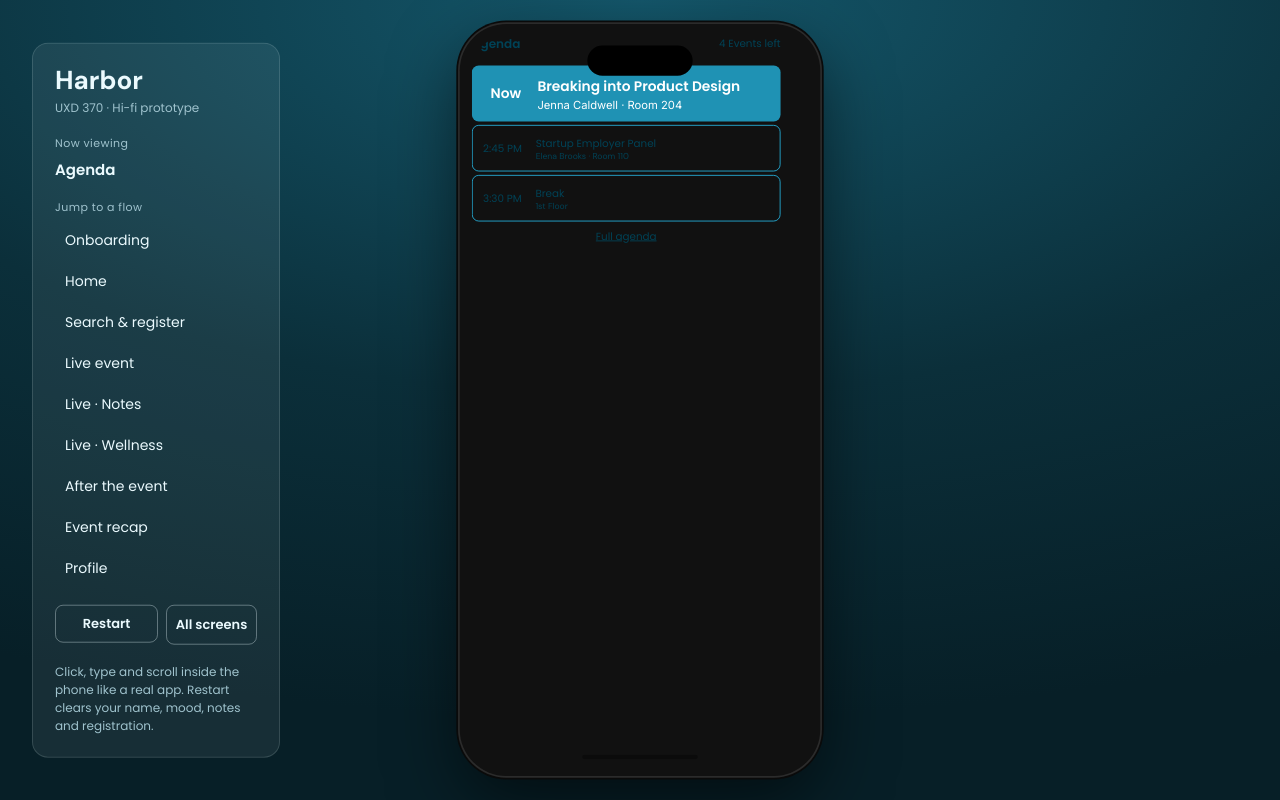
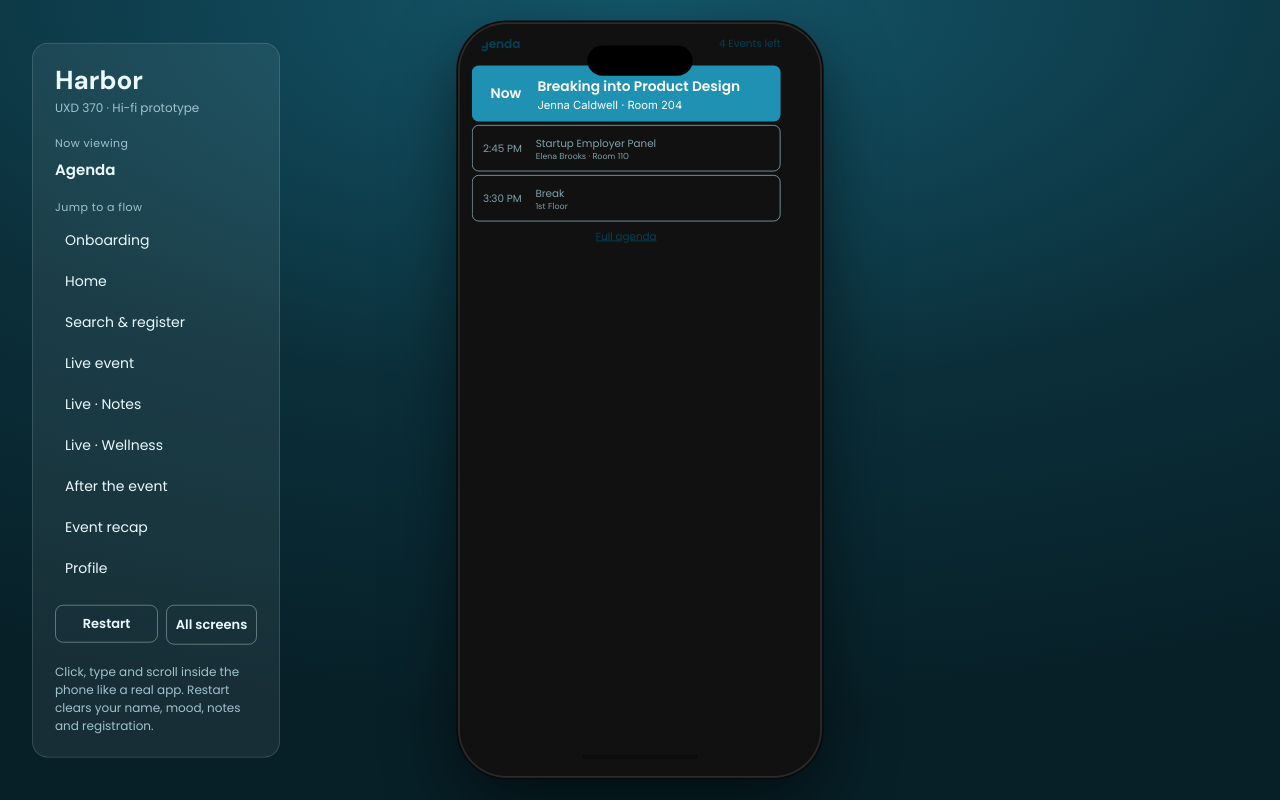
Before and after one commit to mar1e-fran/harbor-prototype, a plain HTML site: page AgendaCard.dc.html in a window 1280 px wide. Drawn offline with Linux system fonts and the light colour scheme.

Commit message:
Live overview: match Final dashboard (no session hero, 40px gaps, muted upcoming agenda rows)
Co-Authored-By: Claude Opus 5.5 <noreply@anthropic.com>

```diff
--- a/AgendaCard.dc.html
+++ b/AgendaCard.dc.html
@@ -25,11 +25,11 @@ body{margin:0}a{color:#004256;text-decoration:none}a:hover{color:#166a83}.ns{scr
         <span style="width:55px;text-align:center;font-weight:600;font-size:16px">Now</span>
         <span style="display:flex;flex-direction:column"><span style="font-weight:600;font-size:16px">Breaking into Product Design</span><span style="font-family:Inter,sans-serif;font-size:13px">Jenna Caldwell · Room 204</span></span>
       </div>
-      <div style="width:100%;box-sizing:border-box;display:flex;align-items:center;gap:16px;padding:12px;border:1.5px solid #26b2dc;border-radius:8px;color:#004256;white-space:nowrap">
+      <div style="width:100%;box-sizing:border-box;display:flex;align-items:center;gap:16px;padding:12px;border:1.5px solid #80a0aa;border-radius:8px;color:#80a0aa;white-space:nowrap">
         <span style="font-size:12px;text-align:center">2:45 PM</span>
         <span style="display:flex;flex-direction:column"><span style="font-size:12px">Startup Employer Panel</span><span style="font-family:'DM Sans',sans-serif;font-size:10px;line-height:1">Elena Brooks · Room 110</span></span>
       </div>
-      <div style="width:100%;box-sizing:border-box;display:flex;align-items:center;gap:16px;padding:12px;border:1.5px solid #26b2dc;border-radius:8px;color:#004256;white-space:nowrap">
+      <div style="width:100%;box-sizing:border-box;display:flex;align-items:center;gap:16px;padding:12px;border:1.5px solid #80a0aa;border-radius:8px;color:#80a0aa;white-space:nowrap">
         <span style="font-size:12px;text-align:center">3:30 PM</span>
         <span style="display:flex;flex-direction:column"><span style="font-size:12px">Break</span><span style="font-family:'DM Sans',sans-serif;font-size:10px;line-height:1">1st Floor</span></span>
       </div>
```
Also changed, not shown: LiveOverview.dc.html (+1 -2 lines).
